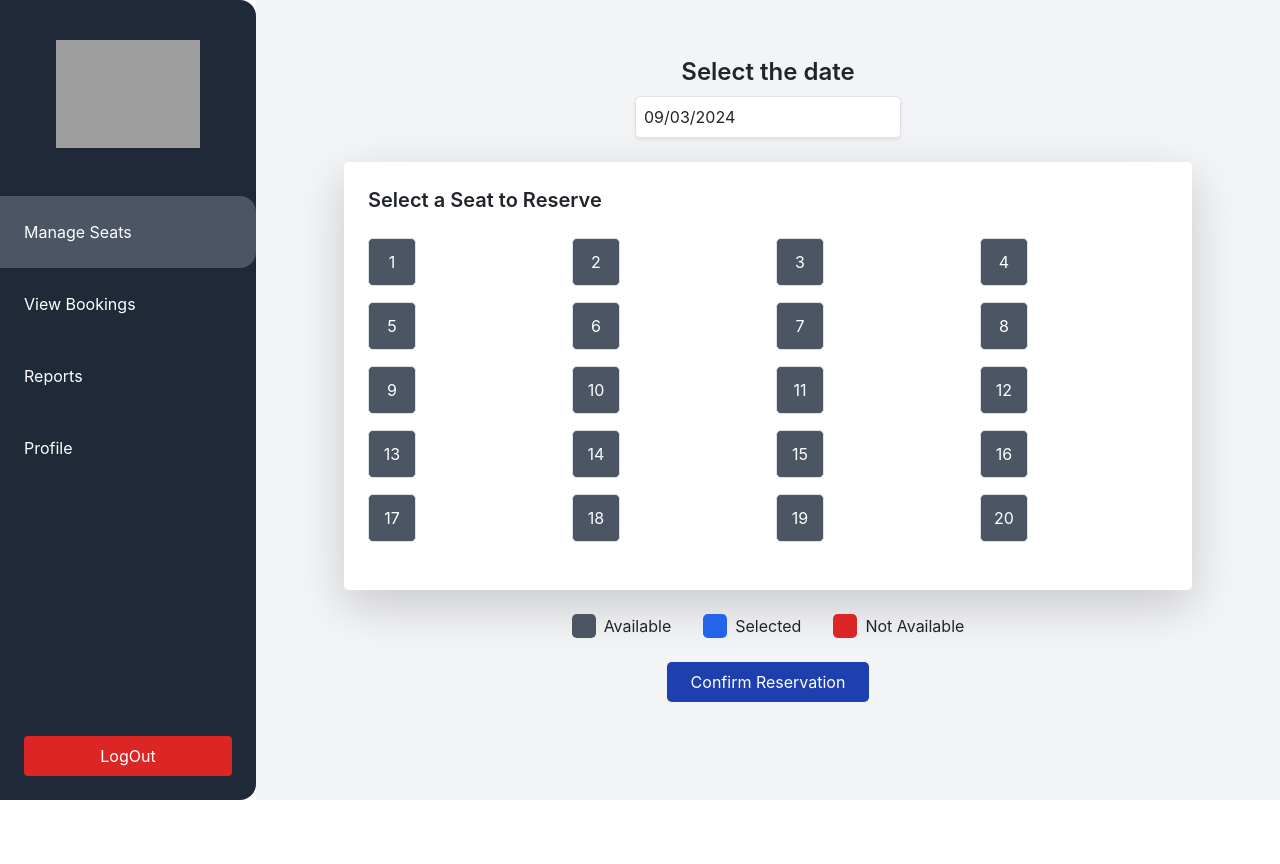
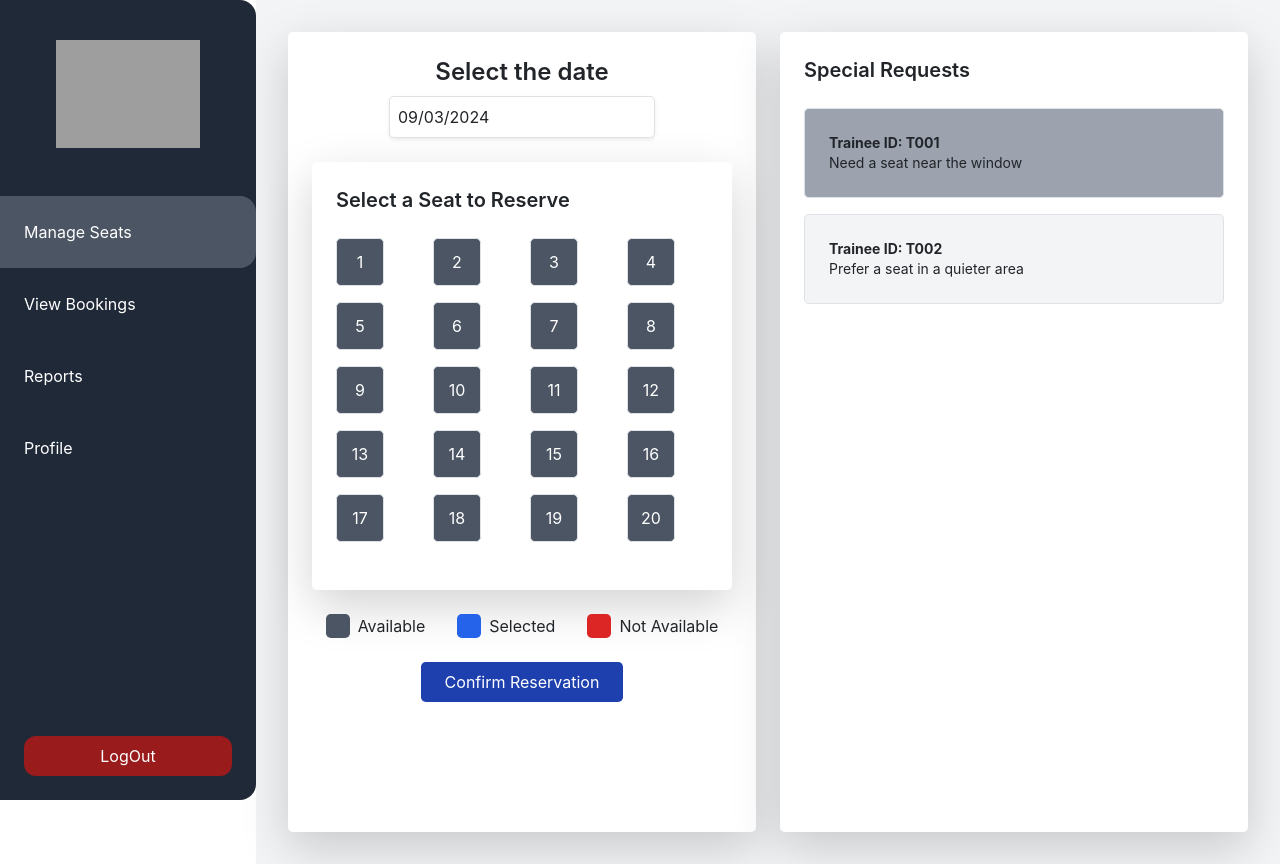
Before and after one commit to Janendra2001/Online-Seat-Booking-System, a React (Create React App) app in the folder Client/: page /admindashboard/manage-seats in a window 1280 px wide. Before the commit the page ends 800 px from the top, so only its background shows below. Built offline with nearby package versions, Linux system fonts and the light colour scheme; grey boxes are pictures that could not be loaded.

Commit message:
ManageSeats

```diff
--- a/Client/src/Components/Admin/Dashboard.js
+++ b/Client/src/Components/Admin/Dashboard.js
@@ -29,7 +29,7 @@ const Dashboard = () => {
                     </li>
                 </ul>
                 <div className="mt-auto p-4">
-                    <button className="w-full bg-red-600 hover:bg-red-700 text-white py-2 px-4 rounded">
+                    <button className="w-full bg-red-800 hover:bg-red-600 text-white py-2 px-4 rounded-xl">
                         LogOut
                     </button>
                 </div>
--- a/Client/src/Components/Admin/ManageSeats.js
+++ b/Client/src/Components/Admin/ManageSeats.js
@@ -5,6 +5,11 @@ import 'react-datepicker/dist/react-datepicker.css';
 const ManageSeats = () => {
     const [selectedDate, setSelectedDate] = useState(new Date());
     const [selectedSeat, setSelectedSeat] = useState(null);
+    const [specialRequests, setSpecialRequests] = useState([
+        { id: 1, traineeId: 'T001', message: 'Need a seat near the window', isNew: true },
+        { id: 2, traineeId: 'T002', message: 'Prefer a seat in a quieter area', isNew: false },
+    ]);
+    const [selectedRequest, setSelectedRequest] = useState(null);
 
     const handleDateChange = (date) => {
         setSelectedDate(date);
@@ -22,10 +27,20 @@ const ManageSeats = () => {
         }
     };
 
+    const handleRequestClick = (request) => {
+        setSelectedRequest(request);
+    };
+
+    const closePopup = () => {
+        setSelectedRequest(null);
+    };
+
     const seats = Array.from({ length: 20 }, (_, i) => i + 1);
 
     return (
-        <div className="p-6 max-w-4xl mx-auto">
+        <div className="flex min-h-screen bg-gray-100">
+            {/* Left Section */}
+            <div className="flex-1 bg-white p-6 rounded-lg shadow-lg mr-6">
                 {/* Date Picker */}
                 <div className="flex flex-col items-center mb-6">
                     <h2 className="text-2xl font-semibold mb-2">Select the date</h2>
@@ -83,6 +98,42 @@ const ManageSeats = () => {
                     </button>
                 </div>
             </div>
+
+            {/* Right Section */}
+            <div className="flex-1 bg-white p-6 rounded-lg shadow-lg">
+                <h3 className="text-xl font-semibold mb-4">Special Requests</h3>
+                <div className="space-y-4">
+                    {specialRequests.map((request) => (
+                        <div
+                            key={request.id}
+                            className={`p-4 border rounded-lg cursor-pointer ${
+                                request.isNew ? 'bg-gray-400' : 'bg-gray-100'
+                            }`}
+                            onClick={() => handleRequestClick(request)}
+                        >
+                            <p className="text-sm font-bold">Trainee ID: {request.traineeId}</p>
+                            <p className="text-sm">{request.message}</p>
+                        </div>
+                    ))}
+                </div>
+
+                {selectedRequest && (
+                    <div className="fixed inset-0 bg-black bg-opacity-50 flex items-center justify-center">
+                        <div className="bg-white p-6 rounded-lg shadow-lg">
+                            <h3 className="text-xl font-semibold mb-4">Special Request Details</h3>
+                            <p><strong>Trainee ID:</strong> {selectedRequest.traineeId}</p>
+                            <p className="mt-2"><strong>Message:</strong> {selectedRequest.message}</p>
+                            <button
+                                className="mt-4 bg-blue-600 hover:bg-blue-700 text-white py-2 px-4 rounded"
+                                onClick={closePopup}
+                            >
+                                Close
+                            </button>
+                        </div>
+                    </div>
+                )}
+            </div>
+            </div>
     );
 };
 
--- a/Client/src/Components/Trainee/TraineeDashboard.js
+++ b/Client/src/Components/Trainee/TraineeDashboard.js
@@ -31,7 +31,7 @@ const TraineeDashboard = () => {
           <NavLink to="/traineedashboard/traineeId/profile">
             <img src={profilePic} alt="Profile" className="w-12 h-12 rounded-full cursor-pointer" />
           </NavLink>
-          <button className="bg-red-500 text-white px-4 py-2 rounded-md">
+          <button className="bg-red-600 hover:bg-red-800 text-white px-4 py-2 rounded-md">
             LogOut
           </button>
         </div>
```
Lines whose indentation alone changed are shown as unchanged.
